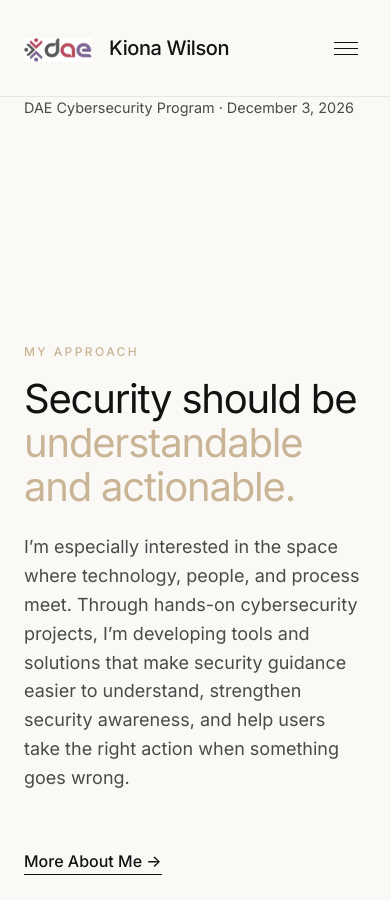
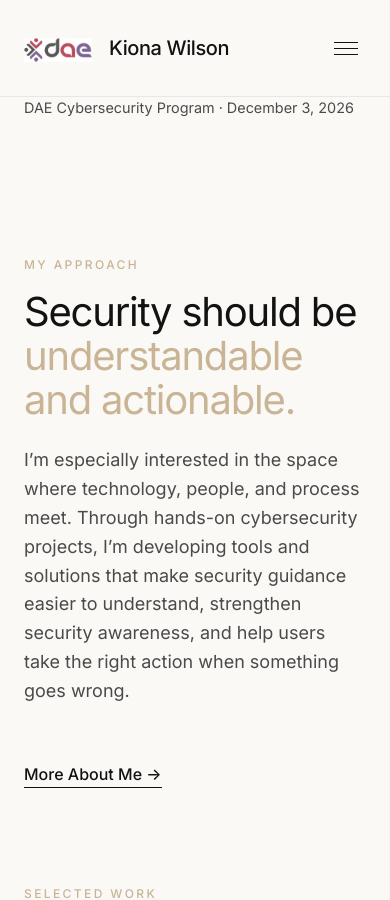
Before and after one commit to kawilson129-cpu/Kiona-629, a Jekyll site: the page built from docs/index.md, in a window 390 px wide and 900 px high, scrolled down 585 px. Built offline with Jekyll 4.4.1, drawn with Linux system fonts in a browser that asks for light colours.

Commit message:
Refine About page spacing for mobile view

```diff
--- a/docs/assets/css/style.scss
+++ b/docs/assets/css/style.scss
@@ -298,6 +298,10 @@ section {
 
 @media (max-width: 768px) {
 
+  :root {
+  --section-gap: 3rem;
+  }
+
   .nav-links {
     display: none;
   }
```
